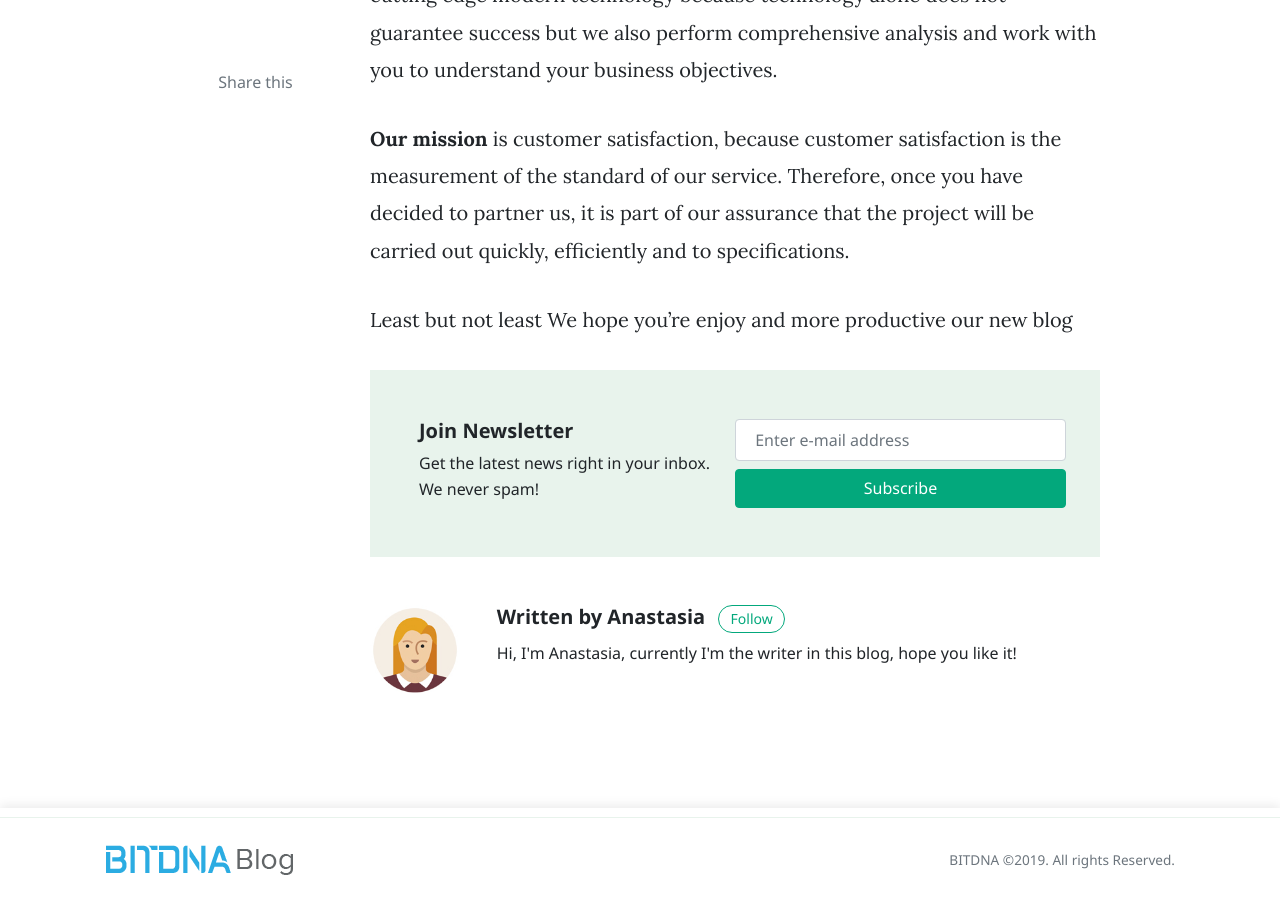
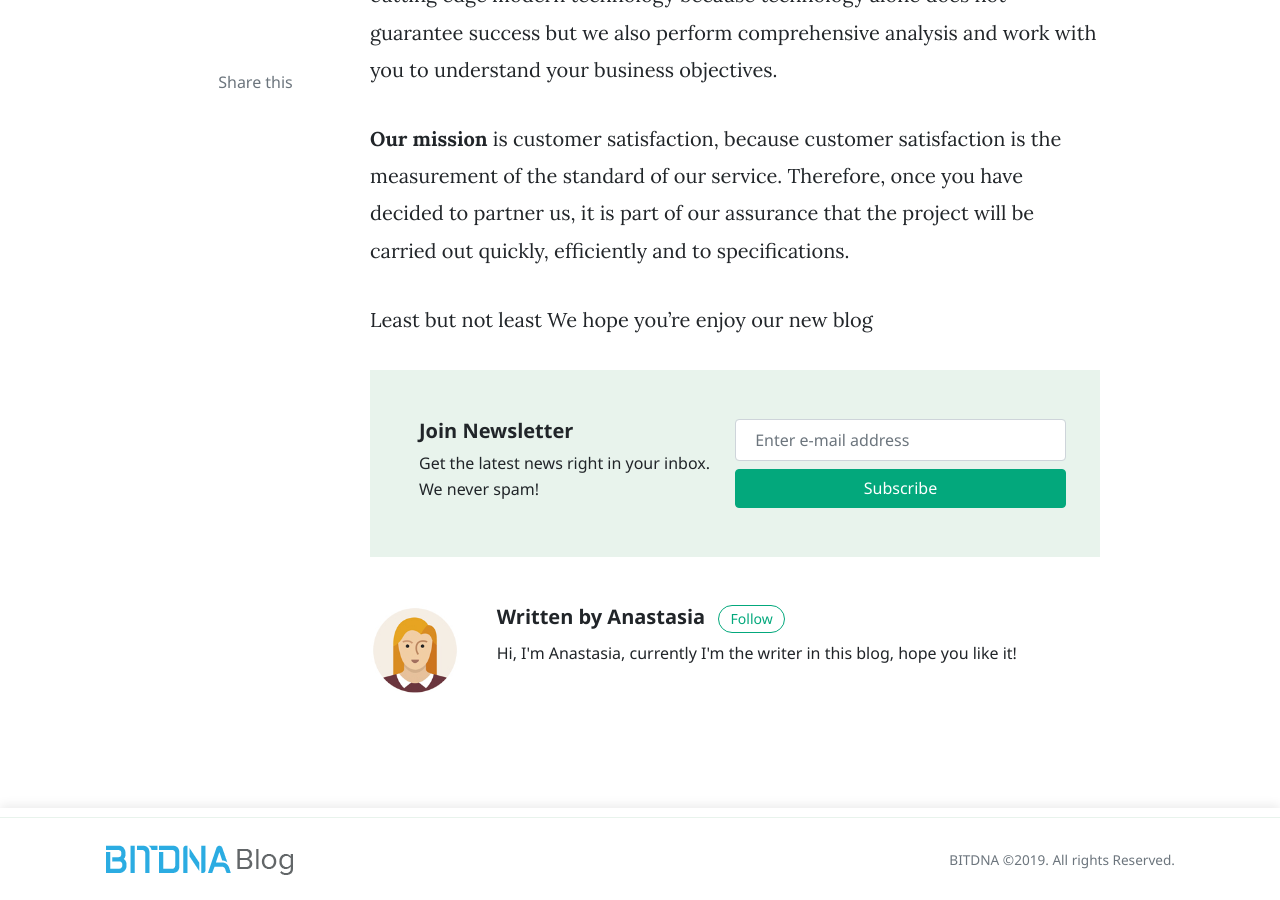
Before and after one commit to bit-dna/bitdnablog, a Jekyll site: the page built from _posts/2019-05-01-welcome-to-bitdna-blog.markdown, in a window 1280 px wide and 900 px high, scrolled down 1666 px. Built offline with Jekyll 4.4.1, drawn with Linux system fonts in a browser that asks for light colours; nearby versions of some CDN libraries; comment, search, counter and statistics services are not loaded.

Commit message:
fix some wordd

```diff
--- a/_posts/2019-05-01-welcome-to-bitdna-blog.markdown
+++ b/_posts/2019-05-01-welcome-to-bitdna-blog.markdown
@@ -21,4 +21,4 @@ BITDNA are established since 2009 in the very beginning are operated legally as
 
 <strong>Our mission</strong> is customer satisfaction, because customer satisfaction is the measurement of the standard of our service. Therefore, once you have decided to partner us, it is part of our assurance that the project will be carried out quickly, efficiently and to specifications.
 
-Least but not least We hope you're enjoy and more productive our new blog
+Least but not least We hope you're enjoy our new blog
```
